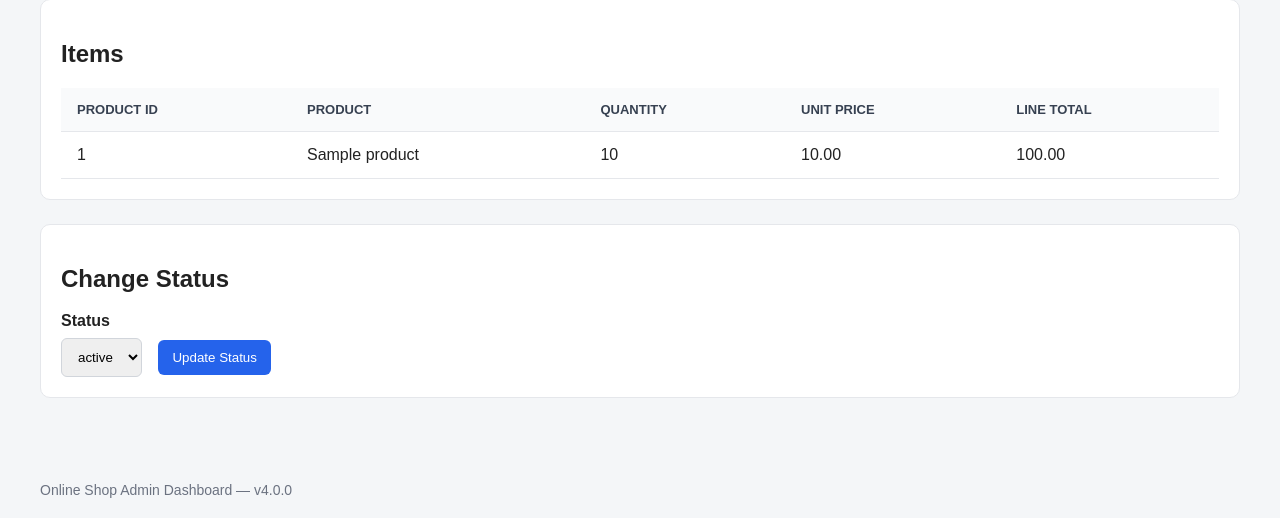
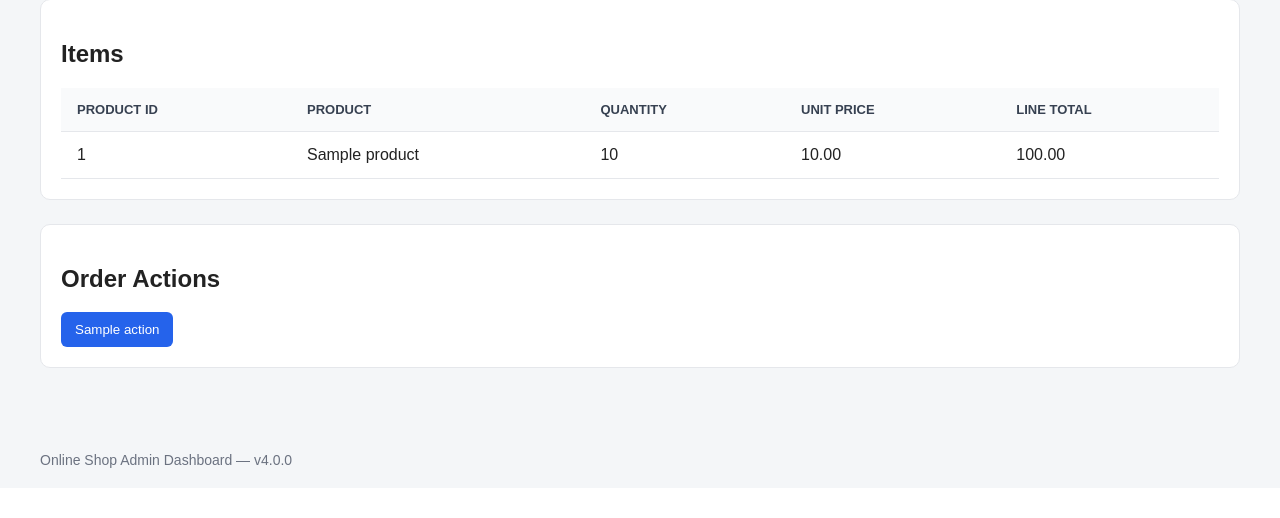
Before and after one commit to Pavlo-Stelmakh/online_shop, a FastAPI app: template templates/admin_order_detail.html in a window 1280 px wide. Shown: the part 519-1037 px from the top of the page. After the commit the page ends 987 px from the top, so only its background shows below. Run offline with FastAPI, Linux system fonts and the light colour scheme; the template is opened without the code that fills it: most values are stand-ins (such as "Sample title", 1, 10 or a date in 2020).

Commit message:
Add admin order status actions

```diff
--- a/routes/admin.py
+++ b/routes/admin.py
@@ -13,9 +13,9 @@ from jose import jwt, JWTError
 from auth import verify_password, SECRET_KEY, ALGORITHM, is_production_environment
 from database import get_db
 from models import Product, Category, Customer, Order, User, OrderItem
-from routes.orders import update_order_status
-from schemas import ORDER_STATUS_TRANSITIONS, ORDER_STATUS_VALUES
+from schemas import ORDER_STATUS_VALUES
 from routes.stats import calculate_total_revenue
+from services.orders import get_available_order_status_actions, transition_order_status
 from utils.money import MoneyValidationError, format_money, parse_positive_money
 
 ORDER_STATUSES = ORDER_STATUS_VALUES
@@ -817,7 +817,7 @@ def admin_order_detail(
         name="admin_order_detail.html",
         context={
             "order": order,
-            "statuses": ORDER_STATUS_TRANSITIONS[order.status],
+            "status_actions": get_available_order_status_actions(order),
             "error": None,
             "csrf_token": get_admin_csrf_token(request)
         }
@@ -853,7 +853,7 @@ def admin_order_status_update(
             name="admin_order_detail.html",
             context={
                 "order": order,
-                "statuses": ORDER_STATUS_TRANSITIONS[order.status],
+                "status_actions": get_available_order_status_actions(order),
                 "error": "Invalid order status",
                 "csrf_token": get_admin_csrf_token(request)
             },
@@ -861,11 +861,10 @@ def admin_order_status_update(
         )
 
     try:
-        update_order_status(
+        transition_order_status(
+            db=db,
             order_id=order_id,
-            status=status,
-            db=db,
-            current_user=admin_user
+            status=status
         )
     except HTTPException as exc:
         order = db.query(Order).filter(Order.id == order_id).first()
@@ -881,7 +880,7 @@ def admin_order_status_update(
             name="admin_order_detail.html",
             context={
                 "order": order,
-                "statuses": ORDER_STATUS_TRANSITIONS[order.status],
+                "status_actions": get_available_order_status_actions(order),
                 "error": exc.detail,
                 "csrf_token": get_admin_csrf_token(request)
             },
--- a/templates/admin_order_detail.html
+++ b/templates/admin_order_detail.html
@@ -95,17 +95,18 @@
         </section>
 
         <section class="card">
-            <h2>Change Status</h2>
-            <form method="post" action="/admin/orders/{{ order.id }}/status">
-                <input type="hidden" name="csrf_token" value="{{ csrf_token }}">
-                <label for="status">Status</label>
-                <select id="status" name="status">
-                    {% for status_option in statuses %}
-                        <option value="{{ status_option }}" {% if status_option == order.status %}selected{% endif %}>{{ status_option }}</option>
-                    {% endfor %}
-                </select>
-                <button type="submit">Update Status</button>
-            </form>
+            <h2>Order Actions</h2>
+            {% if status_actions %}
+                {% for action in status_actions %}
+                    <form method="post" action="/admin/orders/{{ order.id }}/status" style="display: inline-block;">
+                        <input type="hidden" name="csrf_token" value="{{ csrf_token }}">
+                        <input type="hidden" name="status" value="{{ action.status }}">
+                        <button type="submit">{{ action.label }}</button>
+                    </form>
+                {% endfor %}
+            {% else %}
+                <p>No status actions are available for this order.</p>
+            {% endif %}
         </section>
     </main>
 
```
Also changed, not shown: services/orders.py (+13 -0 lines), tests/test_admin_ui.py (+78 -12 lines), README.md.
